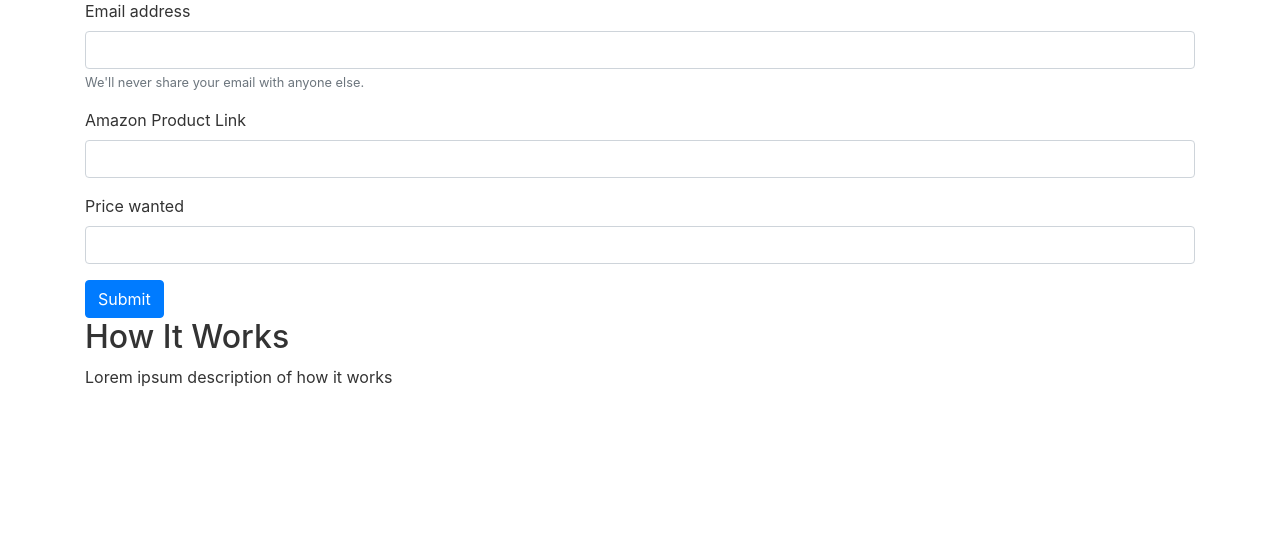
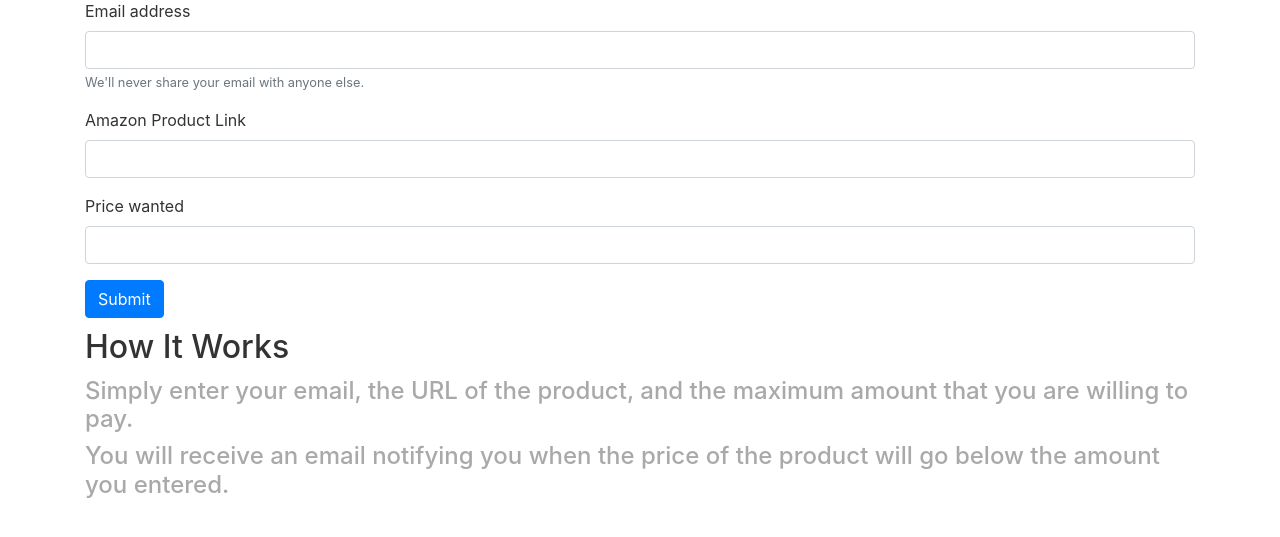
Before and after one commit to GuanXiangHuang/Amazon-Discount-Tracker, a Django app: page / in a window 1280 px wide. Shown: the part 57-594 px from the top of the page. Run offline with Django 3.2, Linux system fonts and the light colour scheme; some libraries are stand-ins or nearby versions.

Commit message:
changed css

```diff
--- a/PriceApp/static/PriceApp/Price.css
+++ b/PriceApp/static/PriceApp/Price.css
@@ -1,3 +1,12 @@
 body {
     color: #333333;
 }
+
+.instructions{
+    margin-top: 10px;
+}
+
+.instructions-text{
+    margin-top: 10px;
+    color: darkgrey;
+}
--- a/PriceApp/templates/PriceApp/Price.html
+++ b/PriceApp/templates/PriceApp/Price.html
@@ -26,8 +26,14 @@
     </div>
     <button type="submit" class="btn btn-primary">Submit</button>
   </form>
-  <h2>How It Works</h2>
-  <p>Lorem ipsum description of how it works</p>
+  <div class="instructions">
+    <h2>How It Works</h2>
+    <div class="instructions-text">
+      <h4>Simply enter your email, the URL of the product, and the maximum amount that you are willing to pay.</h4>
+      <h4>You will receive an email notifying you when the price of the product will go below the amount you entered.</h4>
+    </div>
+  </div>
+
 </div>
 </body>
 </html>
```
